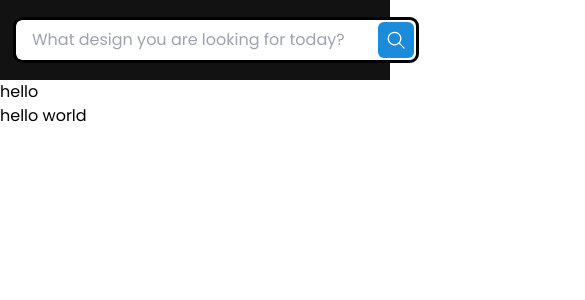
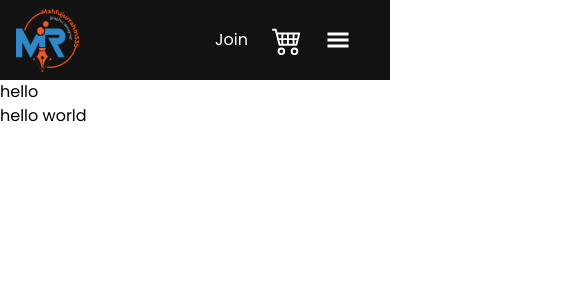
Before and after one commit to Shakiqurrahman/mr-project--fiverr-system, a React (Vite) app: page / in a window 390 px wide. Shown: the top 300 px of the page, 585 px wide, since content can reach past the window. Built offline with nearby package versions, Linux system fonts and the light colour scheme.

Commit message:
header responsive

```diff
--- a/src/components/partials/Header.jsx
+++ b/src/components/partials/Header.jsx
@@ -4,16 +4,19 @@ import { GoSearch } from "react-icons/go";
 import { NavLink } from "react-router-dom";
 import logo from "../../assets/images/MR Logo White.png";
 import UserBox from "./UserBox";
+import { GiHamburgerMenu } from "react-icons/gi";
+import { BiX } from "react-icons/bi";
 
 function Header() {
-    const [user, setUser] = useState(true);
+    const [user, setUser] = useState(false);
+    const [activeMenu, setActiveMenu] = useState(false);
     return (
         <header className="bg-[#121212]">
             <div className="max-width h-20 flex justify-between items-center">
                 <div>
                     <img className="size-16" src={logo} alt="MR Logo" />
                 </div>
-                <form>
+                <form className="hidden lg:block">
                     <div className="relative flex justify-center items-center">
                         <input
                             className="min-w-[400px] bg-white px-4 py-2 rounded-md outline"
@@ -28,8 +31,8 @@ function Header() {
                         </button>
                     </div>
                 </form>
-                <nav className="flex gap-6">
-                    <ul className="flex items-center gap-6">
+                <nav className="flex gap-6 ">
+                    <ul className={`text-white md:static flex-col md:flex-row items-center gap-6 duration-300  ${activeMenu ? "flex absolute top-20 w-full left-0 py-16 bg-black md:bg-transparent" : "hidden md:flex"}`}>
                         <li className="text-white hover:text-gray-300">
                             <NavLink to="/">Home</NavLink>
                         </li>
@@ -57,6 +60,14 @@ function Header() {
                             </NavLink>
                         </li>
                     </ul>
+                    <div>
+                        <button
+                            className={`block md:hidden w-12 h-12 text-white rounded-full focus:outline-none`}
+                            onClick={() => setActiveMenu(!activeMenu)}
+                        >
+                           { activeMenu ? <BiX size={30}/> : <GiHamburgerMenu size={24} /> }
+                        </button>
+                    </div>
                 </nav>
             </div>
         </header>
```
